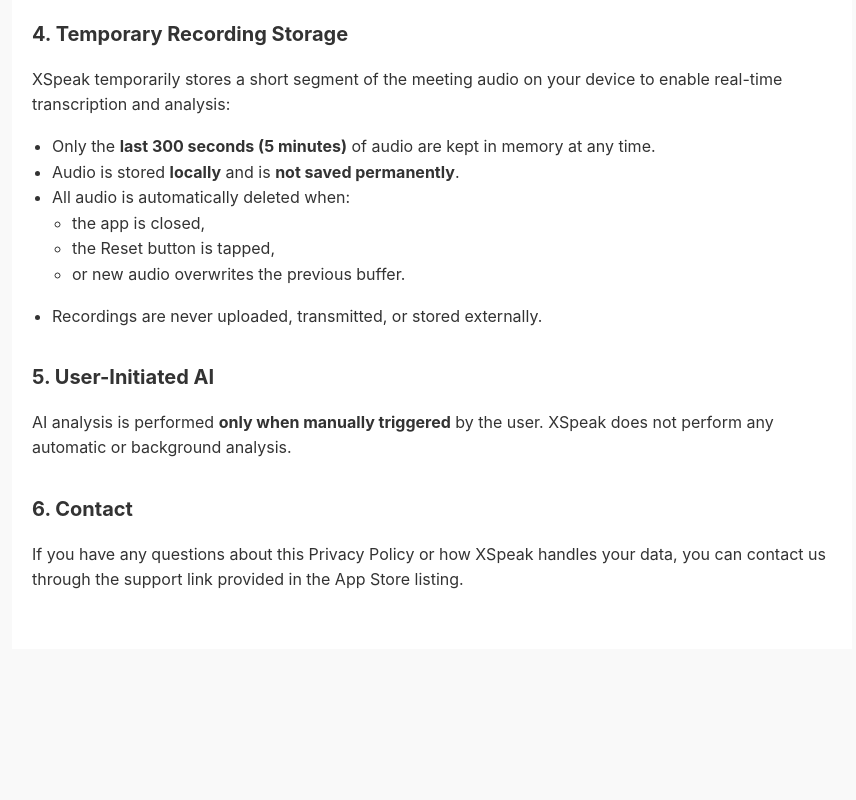
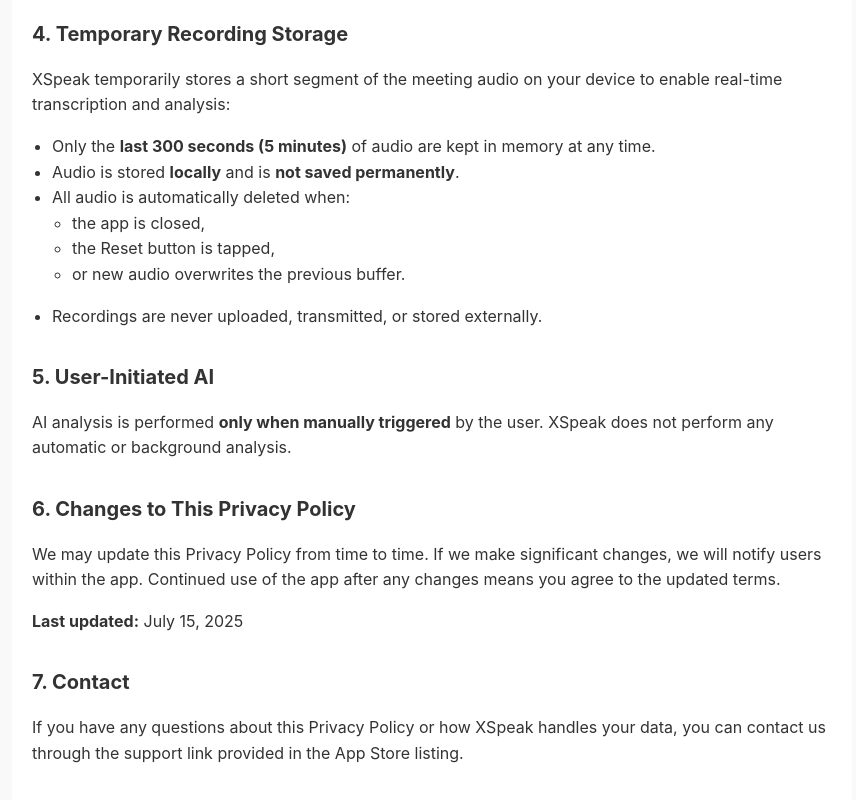
Before and after one commit to tseylerd/tseylerd.github.io, a plain HTML site: page xspeak/privacy/index.html in a window 1280 px wide. Shown: the part 941-1741 px from the top of the page, without its empty margins (208-1064 px from the left). Before the commit the page ends 1590 px from the top, so only its background shows below. Drawn offline with Linux system fonts and the light colour scheme.

Commit message:
add terms change closure

```diff
--- a/xspeak/privacy/index.html
+++ b/xspeak/privacy/index.html
@@ -90,7 +90,11 @@
     <h2>5. User-Initiated AI</h2>
     <p>AI analysis is performed <strong>only when manually triggered</strong> by the user. XSpeak does not perform any automatic or background analysis.</p>
 
-    <h2>6. Contact</h2>
+    <h2>6. Changes to This Privacy Policy</h2>
+    <p>We may update this Privacy Policy from time to time. If we make significant changes, we will notify users within the app. Continued use of the app after any changes means you agree to the updated terms.</p>
+    <p><strong>Last updated:</strong> July 15, 2025</p>
+
+    <h2>7. Contact</h2>
     <p>If you have any questions about this Privacy Policy or how XSpeak handles your data, you can contact us through the support link provided in the App Store listing.</p>
 </div>
 </body>
```
